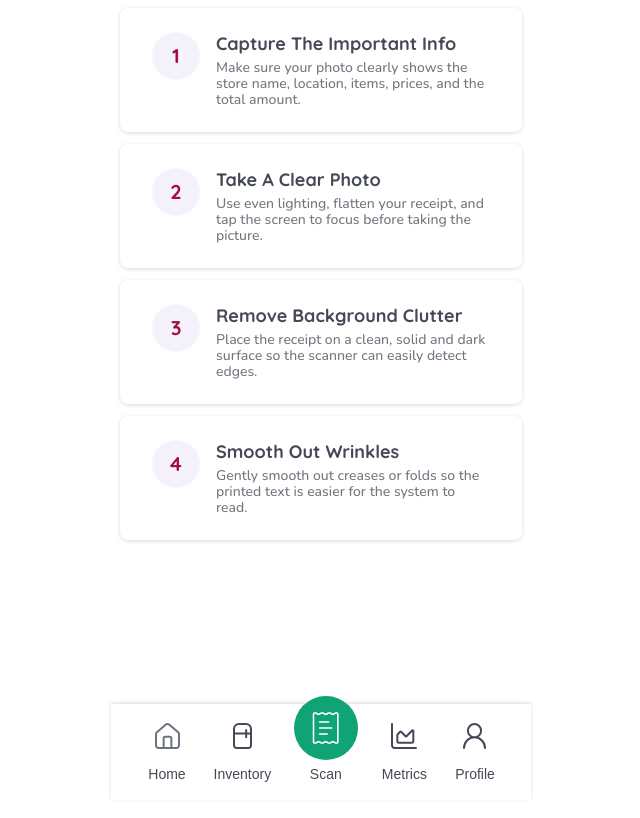
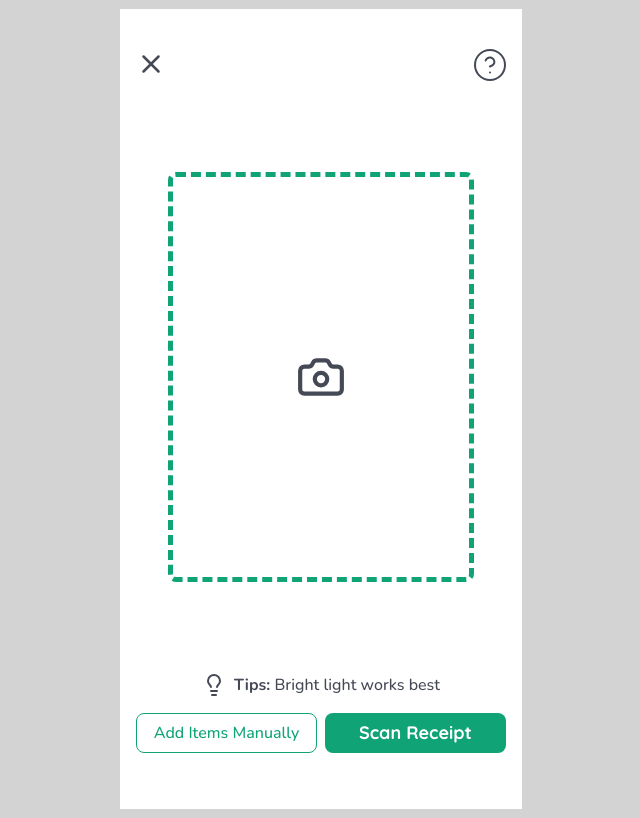
Before and after one commit to ReubenKimClemens/26JrProj_FoodAtHome, a SvelteKit app: page /scan in a window 1280 px wide. Shown: the whole page, without its empty margins (319-959 px from the left). Built offline with nearby package versions, Linux system fonts and the light colour scheme.

Commit message:
📷 Added scan screen

```diff
--- a/src/lib/components/Buttons.svelte
+++ b/src/lib/components/Buttons.svelte
@@ -7,7 +7,9 @@
 
 <button
   {type}
-  class={`btn btn-${variant} btn-${size} ${block ? "btn-block" : ""} title-sm`}
+  class={`btn btn-${variant} btn-${size} ${block ? "btn-block" : ""} ${
+    variant === "primary" ? "title-sm" : "body-md"
+  }`}
   on:click
 >
   <slot>Button</slot>
--- a/src/lib/components/NavigationBar.svelte
+++ b/src/lib/components/NavigationBar.svelte
@@ -91,7 +91,7 @@
     transform: translateX(-50%);
     display: flex;
     width: 100%;
-    max-width: 420px;
+    max-width: 402px;
     height: 96px;
     padding: var(--spacing-s) var(--spacing-lg);
     justify-content: space-between;
--- a/src/lib/styles/app.css
+++ b/src/lib/styles/app.css
@@ -7,6 +7,7 @@
 
 html {
   color: var(--text-default);
+  background: lightgrey;
 }
 
 .title-xl {
--- a/src/routes/+layout.svelte
+++ b/src/routes/+layout.svelte
@@ -5,6 +5,9 @@
 	import { page } from '$app/stores';
 
 	let { children } = $props();
+
+	// exclude page that doesn't need navbar
+	const noNavBar = ['/loading', '/scan'];
 </script>
 
 <svelte:head>
@@ -14,7 +17,7 @@
 <div class="app-container">
 	{@render children()}
 
-	{#if $page.url.pathname !== '/loading'}
+	{#if !noNavBar.includes($page.url.pathname)}
 		<NavigationBar />
 	{/if}
 </div>
@@ -27,5 +30,8 @@
 		position: relative;
 		display: flex;
 		flex-direction: column;
+
+		border: 1px solid lightgrey;
+		background: white;
 	}
 </style>
--- a/src/routes/scan/+page.svelte
+++ b/src/routes/scan/+page.svelte
@@ -1,5 +1,88 @@
 <script>
-    import ScanningTips from '$lib/components/ScanningTips.svelte';
+    import ButtonGroup from "$lib/components/ButtonGroup.svelte";
+    import { Lightbulb } from 'lucide-svelte';
+    import { Camera } from 'lucide-svelte';
+    import { MoveLeft } from 'lucide-svelte';
+    import QuestionMark from '$lib/assets/icon_questionmark.svg';
+    import { X } from 'lucide-svelte';
+    import {goto} from '$app/navigation';
 </script>
 
-<ScanningTips />
+<div class="content">
+
+    <div class="top-nav">
+        <X size={30}/>
+        <img src={QuestionMark} alt="help button">
+
+
+    </div>
+
+
+    <div class="scan-camera">
+        <Camera size={50}/>
+    </div>
+
+    <div class="bottom-wrapper">
+
+        <div class="tips-container">
+            <Lightbulb />
+            <div class="tips body-md">
+                <strong>Tips:</strong>
+                <span>Bright light works best</span>
+            </div>
+        </div>
+
+        <ButtonGroup
+                layout="2-column"
+                defaults={{ size: "md", block: true }}
+                buttons={[
+                { label: "Add Items Manually", variant: "outline", onClick: () => console.log("1st button") },
+                { label: "Scan Receipt", variant: "primary", onClick: () => console.log("2nd button") }
+                ]}
+            />
+    </div>
+</div>
+
+
+<style>
+    .content {
+        height: calc(100vh - 96px);
+        padding: var(--spacing-s);
+        margin-top: var(--spacing-md);
+        display: flex;
+        flex-direction: column;
+        justify-content: space-between;
+        align-items: center;
+    }
+
+    .top-nav {
+        width: 100%;
+        display: flex;
+        justify-content: space-between;
+    }
+
+    .tips-container {
+        display: flex;
+        justify-content: center;
+        gap: var(--spacing-xs);
+        align-items: center;
+    }
+
+    .bottom-wrapper {
+        display: flex;
+        flex-direction: column;
+        gap: var(--spacing-s);
+    }
+
+    .scan-camera {
+        height: 50vh;
+        width: 80%;
+
+        border: 5px dashed var(--bg-brand-primary);
+        border-radius: var(--radius-rounded);
+
+        display: flex;
+        justify-content: center;
+        align-items: center;
+    }
+</style>
--- /dev/null
+++ b/src/routes/scan/scanning-tips/+page.svelte
@@ -0,0 +1,5 @@
+<script>
+    import ScanningTips from '$lib/components/ScanningTips.svelte';
+</script>
+
+<ScanningTips />
```
Also changed, not shown: src/routes/components/+page.svelte (+7 -0 lines), src/lib/assets/icon_questionmark.svg (added), src/lib/components/TopNav.svelte (added), src/routes/achievements/+page.svelte (added).
